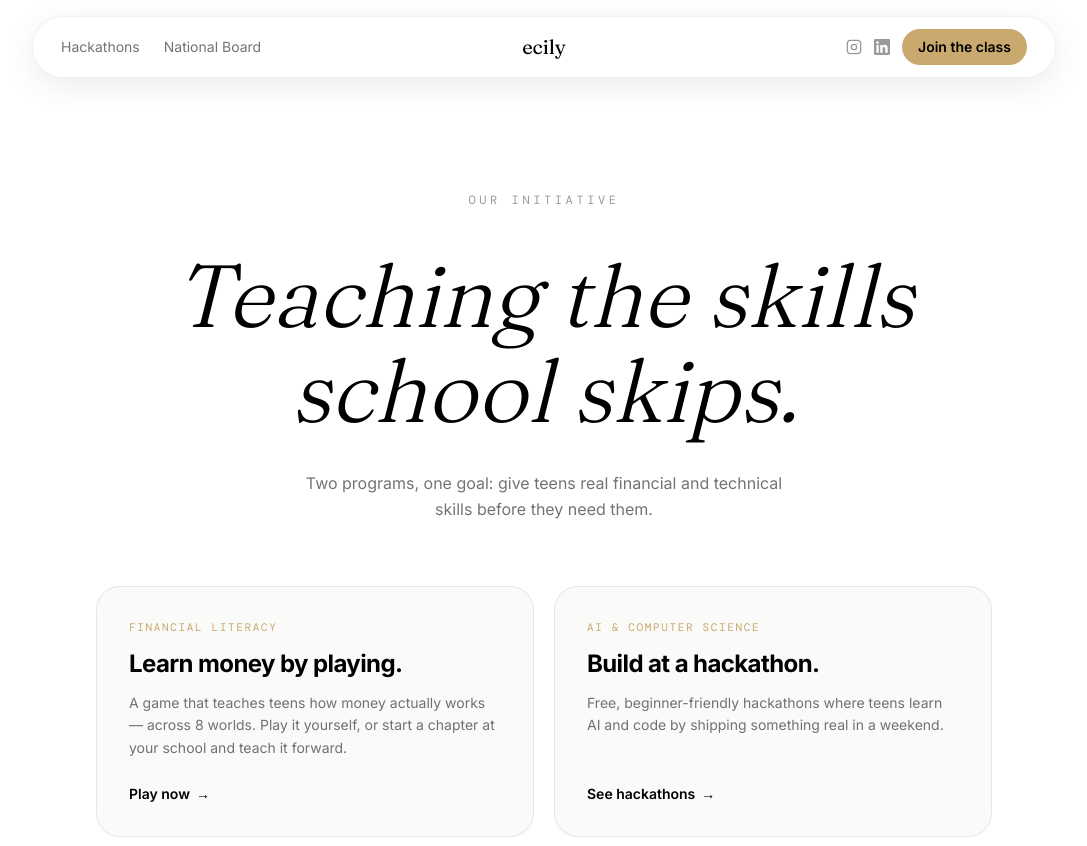
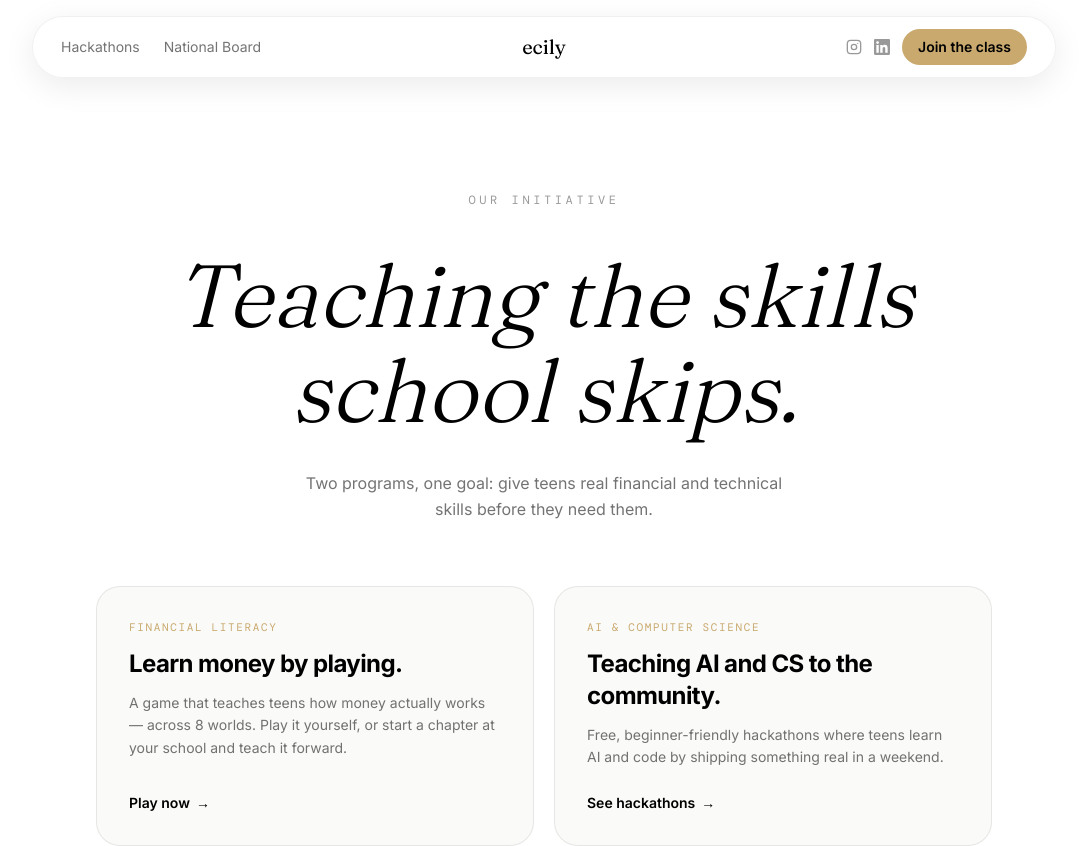
Before and after one commit to krishayyy/ecily, a Next.js app: page / in a window 1280 px wide. Shown: the top 846 px of the page, without its empty margins (96-1183 px from the left). Built offline with nearby package versions, Linux system fonts and the light colour scheme; a web font is replaced by a local one.

Commit message:
Update AI/CS card title to Teaching AI and CS to the community

```diff
--- a/components/Hero.tsx
+++ b/components/Hero.tsx
@@ -19,7 +19,7 @@ const initiatives = [
   },
   {
     eyebrow: "AI & Computer Science",
-    title: "Build at a hackathon.",
+    title: "Teaching AI and CS to the community.",
     body: "Free, beginner-friendly hackathons where teens learn AI and code by shipping something real in a weekend.",
     cta: "See hackathons",
     href: "/hackathons",
```
